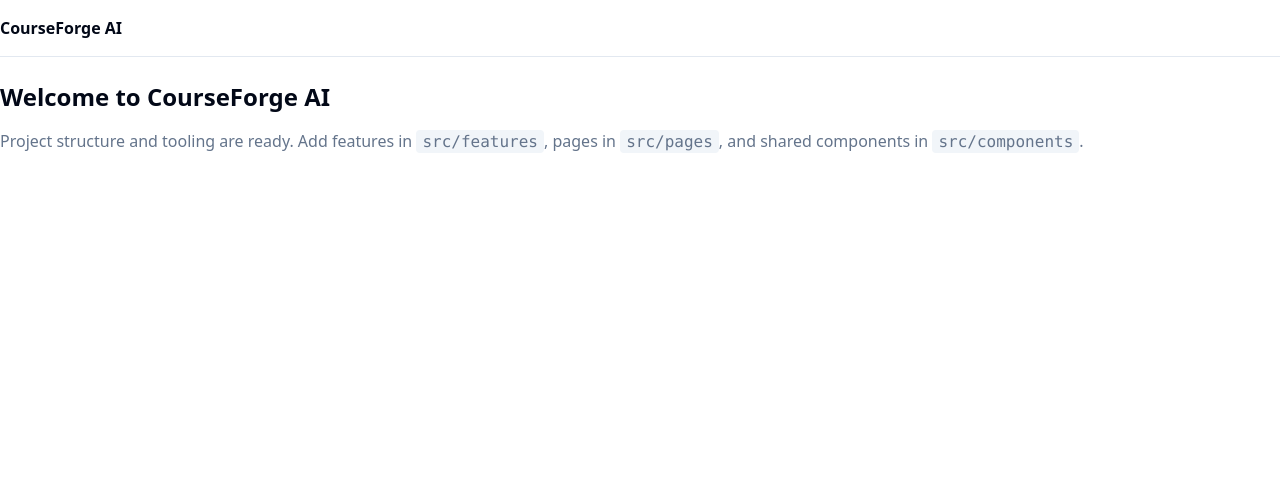
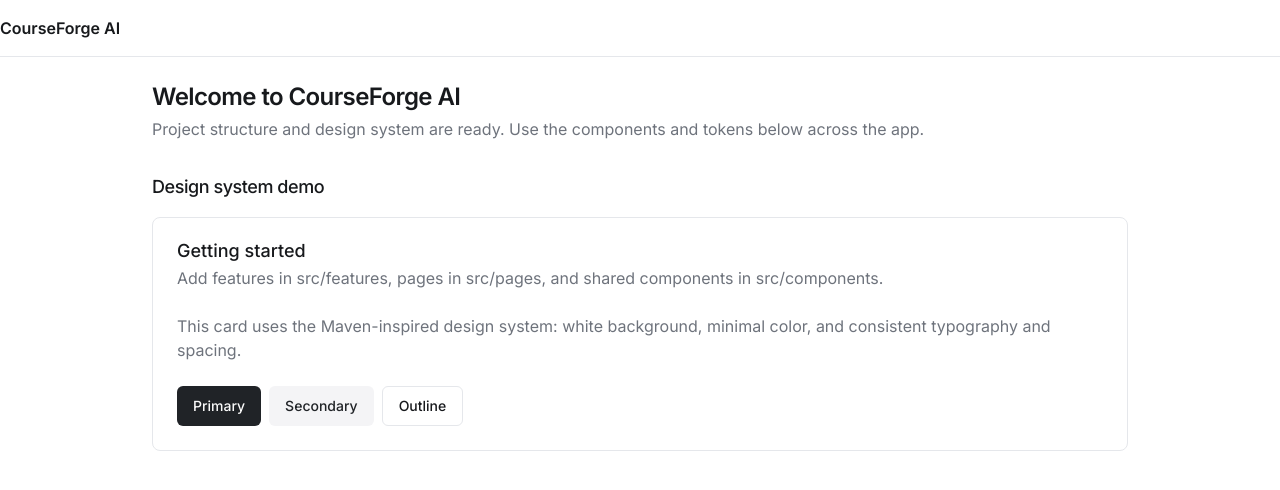
Before and after one commit to Aryan4717/courseforge-ai, a React (Vite) app: page / in a window 1280 px wide. Shown: the top 490 px of the page. Built offline with nearby package versions, Linux system fonts and the light colour scheme.

Commit message:
add Maven-inspired design system with reusable layout components

```diff
--- a/index.html
+++ b/index.html
@@ -4,6 +4,9 @@
     <meta charset="UTF-8" />
     <link rel="icon" type="image/svg+xml" href="/vite.svg" />
     <meta name="viewport" content="width=device-width, initial-scale=1.0" />
+    <link rel="preconnect" href="https://fonts.googleapis.com" />
+    <link rel="preconnect" href="https://fonts.gstatic.com" crossorigin />
+    <link href="https://fonts.googleapis.com/css2?family=Inter:wght@400;500;600;700&display=swap" rel="stylesheet" />
     <title>CourseForge AI</title>
   </head>
   <body>
--- a/src/App.tsx
+++ b/src/App.tsx
@@ -1,13 +1,48 @@
 import { Layout } from '@/components/layout/Layout'
+import { SectionHeader } from '@/components/ui/SectionHeader'
+import {
+  Card,
+  CardContent,
+  CardDescription,
+  CardFooter,
+  CardHeader,
+  CardTitle,
+} from '@/components/ui/Card'
+import { Button } from '@/components/ui/button'
 
 function App() {
   return (
     <Layout>
-      <div className="space-y-4">
-        <h1 className="text-2xl font-bold">Welcome to CourseForge AI</h1>
-        <p className="text-muted-foreground">
-          Project structure and tooling are ready. Add features in <code className="rounded bg-muted px-1.5 py-0.5">src/features</code>, pages in <code className="rounded bg-muted px-1.5 py-0.5">src/pages</code>, and shared components in <code className="rounded bg-muted px-1.5 py-0.5">src/components</code>.
-        </p>
+      <div className="space-y-8">
+        <SectionHeader
+          title="Welcome to CourseForge AI"
+          description="Project structure and design system are ready. Use the components and tokens below across the app."
+        />
+        <div className="space-y-4">
+          <h2 className="text-subheading font-medium text-foreground">
+            Design system demo
+          </h2>
+          <Card>
+            <CardHeader>
+              <CardTitle>Getting started</CardTitle>
+              <CardDescription>
+                Add features in src/features, pages in src/pages, and shared
+                components in src/components.
+              </CardDescription>
+            </CardHeader>
+            <CardContent>
+              <p className="text-body text-muted-foreground">
+                This card uses the Maven-inspired design system: white
+                background, minimal color, and consistent typography and spacing.
+              </p>
+            </CardContent>
+            <CardFooter className="gap-2">
+              <Button>Primary</Button>
+              <Button variant="secondary">Secondary</Button>
+              <Button variant="outline">Outline</Button>
+            </CardFooter>
+          </Card>
+        </div>
       </div>
     </Layout>
   )
--- a/src/components/layout/Layout.tsx
+++ b/src/components/layout/Layout.tsx
@@ -1,5 +1,6 @@
 import { type ReactNode } from 'react'
 import { Header } from '@/components/layout/Header'
+import { PageContainer } from '@/components/layout/PageContainer'
 
 type LayoutProps = {
   children: ReactNode
@@ -9,8 +10,8 @@ export function Layout({ children }: LayoutProps) {
   return (
     <div className="min-h-screen flex flex-col">
       <Header />
-      <main className="flex-1 container py-6">
-        {children}
+      <main className="flex-1">
+        <PageContainer>{children}</PageContainer>
       </main>
     </div>
   )
--- /dev/null
+++ b/src/components/layout/PageContainer.tsx
@@ -0,0 +1,20 @@
+import { type ReactNode } from 'react'
+import { cn } from '@/lib/utils'
+
+type PageContainerProps = {
+  children: ReactNode
+  className?: string
+}
+
+export function PageContainer({ children, className }: PageContainerProps) {
+  return (
+    <div
+      className={cn(
+        'mx-auto w-full max-w-5xl px-6 py-6',
+        className
+      )}
+    >
+      {children}
+    </div>
+  )
+}
--- /dev/null
+++ b/src/components/ui/Card.tsx
@@ -0,0 +1,82 @@
+import * as React from 'react'
+import { cn } from '@/lib/utils'
+
+const Card = React.forwardRef<
+  HTMLDivElement,
+  React.HTMLAttributes<HTMLDivElement>
+>(({ className, ...props }, ref) => (
+  <div
+    ref={ref}
+    className={cn(
+      'rounded-lg border border-border bg-card text-card-foreground',
+      className
+    )}
+    {...props}
+  />
+))
+Card.displayName = 'Card'
+
+const CardHeader = React.forwardRef<
+  HTMLDivElement,
+  React.HTMLAttributes<HTMLDivElement>
+>(({ className, ...props }, ref) => (
+  <div
+    ref={ref}
+    className={cn('flex flex-col space-y-1.5 p-6', className)}
+    {...props}
+  />
+))
+CardHeader.displayName = 'CardHeader'
+
+const CardTitle = React.forwardRef<
+  HTMLParagraphElement,
+  React.HTMLAttributes<HTMLHeadingElement>
+>(({ className, ...props }, ref) => (
+  <h3
+    ref={ref}
+    className={cn('text-subheading font-medium leading-none', className)}
+    {...props}
+  />
+))
+CardTitle.displayName = 'CardTitle'
+
+const CardDescription = React.forwardRef<
+  HTMLParagraphElement,
+  React.HTMLAttributes<HTMLParagraphElement>
+>(({ className, ...props }, ref) => (
+  <p
+    ref={ref}
+    className={cn('text-body-sm text-muted-foreground', className)}
+    {...props}
+  />
+))
+CardDescription.displayName = 'CardDescription'
+
+const CardContent = React.forwardRef<
+  HTMLDivElement,
+  React.HTMLAttributes<HTMLDivElement>
+>(({ className, ...props }, ref) => (
+  <div ref={ref} className={cn('p-6 pt-0', className)} {...props} />
+))
+CardContent.displayName = 'CardContent'
+
+const CardFooter = React.forwardRef<
+  HTMLDivElement,
+  React.HTMLAttributes<HTMLDivElement>
+>(({ className, ...props }, ref) => (
+  <div
+    ref={ref}
+    className={cn('flex items-center p-6 pt-0', className)}
+    {...props}
+  />
+))
+CardFooter.displayName = 'CardFooter'
+
+export {
+  Card,
+  CardHeader,
+  CardFooter,
+  CardTitle,
+  CardDescription,
+  CardContent,
+}
--- /dev/null
+++ b/src/components/ui/SectionHeader.tsx
@@ -0,0 +1,23 @@
+import { type ReactNode } from 'react'
+import { cn } from '@/lib/utils'
+
+type SectionHeaderProps = {
+  title: ReactNode
+  description?: ReactNode
+  className?: string
+}
+
+export function SectionHeader({
+  title,
+  description,
+  className,
+}: SectionHeaderProps) {
+  return (
+    <header className={cn('space-y-1', className)}>
+      <h2 className="text-heading text-foreground">{title}</h2>
+      {description != null && (
+        <p className="text-body text-muted-foreground">{description}</p>
+      )}
+    </header>
+  )
+}
--- a/src/components/ui/button.tsx
+++ b/src/components/ui/button.tsx
@@ -9,14 +9,14 @@ const buttonVariants = cva(
     variants: {
       variant: {
         default:
-          'bg-primary text-primary-foreground shadow hover:bg-primary/90',
+          'bg-primary text-primary-foreground hover:bg-primary/90',
         destructive:
-          'bg-destructive text-destructive-foreground shadow-sm hover:bg-destructive/90',
+          'bg-destructive text-destructive-foreground hover:bg-destructive/90',
         outline:
-          'border border-input bg-background shadow-sm hover:bg-accent hover:text-accent-foreground',
+          'border border-border bg-background hover:bg-muted hover:text-foreground',
         secondary:
-          'bg-secondary text-secondary-foreground shadow-sm hover:bg-secondary/80',
-        ghost: 'hover:bg-accent hover:text-accent-foreground',
+          'bg-secondary text-secondary-foreground hover:bg-secondary/80',
+        ghost: 'hover:bg-muted hover:text-foreground',
         link: 'text-primary underline-offset-4 hover:underline',
       },
       size: {
--- a/src/index.css
+++ b/src/index.css
@@ -4,47 +4,58 @@
 
 @layer base {
   :root {
+    /* Minimal Maven-inspired palette: white background, neutral text, restrained primary */
     --background: 0 0% 100%;
-    --foreground: 222.2 84% 4.9%;
+    --foreground: 220 10% 10%;
     --card: 0 0% 100%;
-    --card-foreground: 222.2 84% 4.9%;
+    --card-foreground: 220 10% 10%;
     --popover: 0 0% 100%;
-    --popover-foreground: 222.2 84% 4.9%;
-    --primary: 222.2 47.4% 11.2%;
-    --primary-foreground: 210 40% 98%;
-    --secondary: 210 40% 96.1%;
-    --secondary-foreground: 222.2 47.4% 11.2%;
-    --muted: 210 40% 96.1%;
-    --muted-foreground: 215.4 16.3% 46.9%;
-    --accent: 210 40% 96.1%;
-    --accent-foreground: 222.2 47.4% 11.2%;
-    --destructive: 0 84.2% 60.2%;
-    --destructive-foreground: 210 40% 98%;
-    --border: 214.3 31.8% 91.4%;
-    --input: 214.3 31.8% 91.4%;
-    --ring: 222.2 84% 4.9%;
+    --popover-foreground: 220 10% 10%;
+    --primary: 220 10% 14%;
+    --primary-foreground: 0 0% 98%;
+    --secondary: 220 10% 96%;
+    --secondary-foreground: 220 10% 14%;
+    --muted: 220 10% 96%;
+    --muted-foreground: 220 6% 46%;
+    --accent: 220 10% 96%;
+    --accent-foreground: 220 10% 14%;
+    --destructive: 0 70% 50%;
+    --destructive-foreground: 0 0% 98%;
+    --border: 220 13% 91%;
+    --input: 220 13% 91%;
+    --ring: 220 10% 14%;
     --radius: 0.5rem;
   }
   .dark {
-    --background: 222.2 84% 4.9%;
-    --foreground: 210 40% 98%;
-    --card: 222.2 84% 4.9%;
-    --card-foreground: 210 40% 98%;
-    --popover: 222.2 84% 4.9%;
-    --popover-foreground: 210 40% 98%;
-    --primary: 210 40% 98%;
-    --primary-foreground: 222.2 47.4% 11.2%;
-    --secondary: 217.2 32.6% 17.5%;
-    --secondary-foreground: 210 40% 98%;
-    --muted: 217.2 32.6% 17.5%;
-    --muted-foreground: 215 20.2% 65.1%;
-    --accent: 217.2 32.6% 17.5%;
-    --accent-foreground: 210 40% 98%;
-    --destructive: 0 62.8% 30.6%;
-    --destructive-foreground: 210 40% 98%;
-    --border: 217.2 32.6% 17.5%;
-    --input: 217.2 32.6% 17.5%;
-    --ring: 212.7 26.8% 83.9%;
+    --background: 220 10% 6%;
+    --foreground: 0 0% 98%;
+    --card: 220 10% 8%;
+    --card-foreground: 0 0% 98%;
+    --popover: 220 10% 8%;
+    --popover-foreground: 0 0% 98%;
+    --primary: 0 0% 98%;
+    --primary-foreground: 220 10% 14%;
+    --secondary: 220 10% 14%;
+    --secondary-foreground: 0 0% 98%;
+    --muted: 220 10% 14%;
+    --muted-foreground: 220 6% 60%;
+    --accent: 220 10% 14%;
+    --accent-foreground: 0 0% 98%;
+    --destructive: 0 55% 35%;
+    --destructive-foreground: 0 0% 98%;
+    --border: 220 10% 18%;
+    --input: 220 10% 18%;
+    --ring: 220 6% 70%;
+  }
+
+  h1, h2 {
+    @apply font-semibold tracking-tight text-foreground;
+  }
+  h1 {
+    @apply text-heading-lg;
+  }
+  h2 {
+    @apply text-heading;
   }
 }
 
--- a/tailwind.config.js
+++ b/tailwind.config.js
@@ -7,6 +7,24 @@ export default {
   ],
   theme: {
     extend: {
+      fontFamily: {
+        sans: [
+          'Inter',
+          'ui-sans-serif',
+          'system-ui',
+          'sans-serif',
+          '"Apple Color Emoji"',
+          '"Segoe UI Emoji"',
+          '"Segoe UI Symbol"',
+        ],
+      },
+      fontSize: {
+        'heading-lg': ['1.875rem', { lineHeight: '2.25rem', fontWeight: '600' }],
+        'heading': ['1.5rem', { lineHeight: '2rem', fontWeight: '600' }],
+        'subheading': ['1.125rem', { lineHeight: '1.75rem', fontWeight: '500' }],
+        'body': ['1rem', { lineHeight: '1.5rem' }],
+        'body-sm': ['0.875rem', { lineHeight: '1.25rem' }],
+      },
       borderRadius: {
         lg: 'var(--radius)',
         md: 'calc(var(--radius) - 2px)',
```
Also changed, not shown: 1 other file (tests, documents, lock files or other folders).
